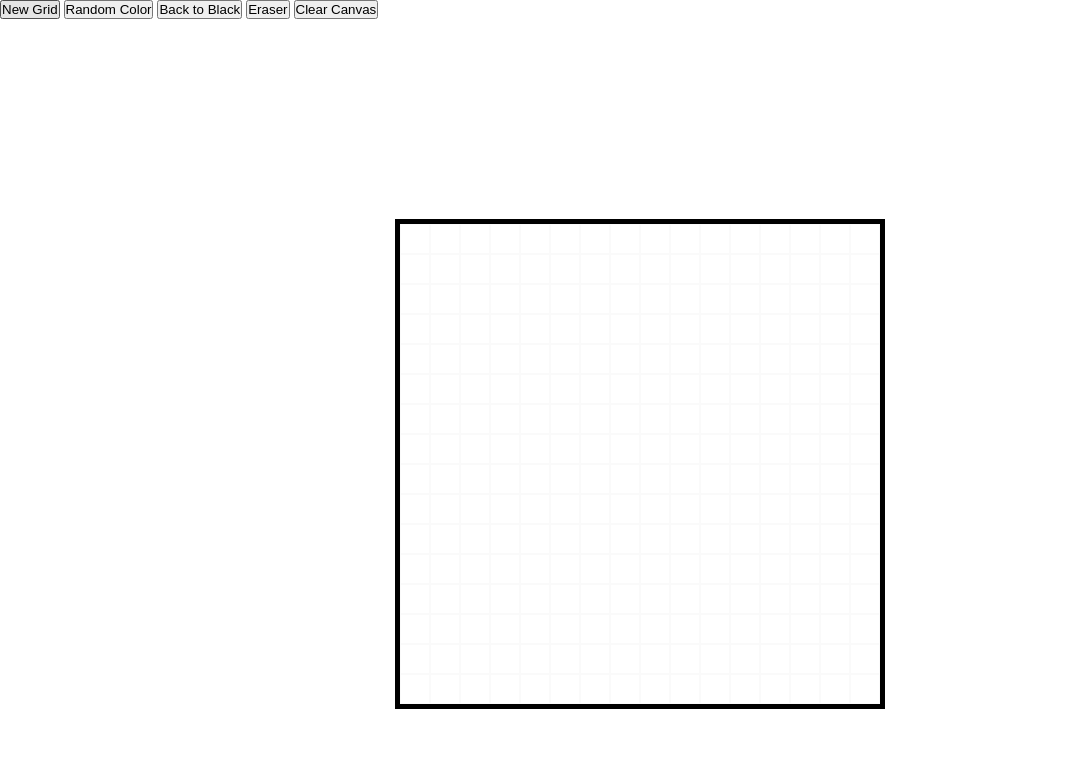
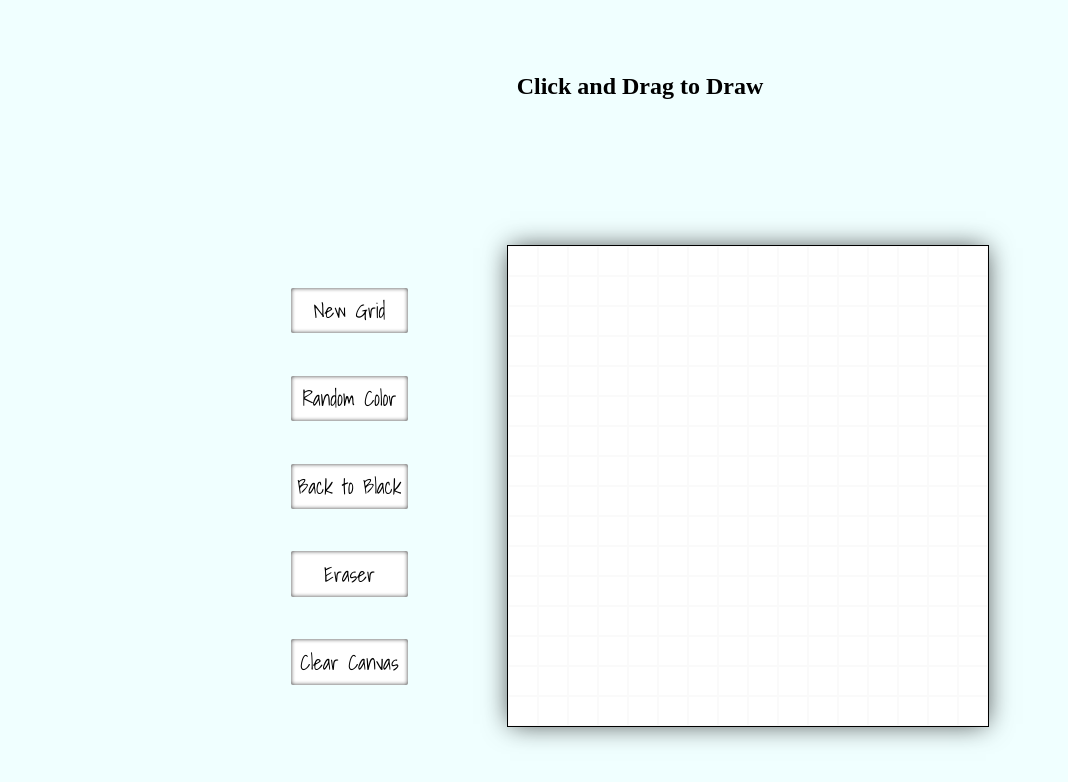
Before and after one commit to pdLeal/Etch-a-Sketch_Odin, a plain HTML site: page index.html in a window 1280 px wide. Shown: the whole page, without its empty margins (0-1068 px from the left). Drawn offline with Linux system fonts and the light colour scheme.

Commit message:
add: styles and a h2

```diff
--- a/index.html
+++ b/index.html
@@ -1,5 +1,6 @@
 <!DOCTYPE html>
 <html lang="en">
+
 <head>
     <meta charset="UTF-8">
     <meta name="viewport" content="width=device-width, initial-scale=1.0">
@@ -7,12 +8,19 @@
     <link rel="stylesheet" href="./styles.css">
     <script src="./index.js" defer></script>
 </head>
+
 <body>
-    <button id="btn-new-grid">New Grid</button>
-    <button id="btn-random-color">Random Color</button>
-    <button id="btn-back-black">Back to Black</button>
-    <button id="btn-eraser">Eraser</button>
-    <button id="btn-clear">Clear Canvas</button>
-    <div id="container"></div>
+    <main>
+        <h2>Click and Drag to Draw</h2>
+        <section class="btns-container">
+            <button id="btn-new-grid" class="btn">New Grid</button>
+            <button id="btn-random-color" class="btn">Random Color</button>
+            <button id="btn-back-black" class="btn">Back to Black</button>
+            <button id="btn-eraser" class="btn">Eraser</button>
+            <button id="btn-clear" class="btn">Clear Canvas</button>
+        </section>
+        <div id="container"></div>
+    </main>
 </body>
+
 </html>
--- a/styles.css
+++ b/styles.css
@@ -1,3 +1,5 @@
+@import url('https://fonts.googleapis.com/css2?family=Shadows+Into+Light&display=swap');
+
 html {
     box-sizing: border-box;
 }
@@ -8,16 +10,66 @@ html {
     padding: 0;
 }
 
+:root {
+    --grid-height: 482px;
+}
+
+body {
+    background-color: azure;
+    overflow: hidden;
+}
+
+h2 {
+    width: 100vw;
+    text-align: center;
+}
+
 #container {
-    width: 490px;
-    height: 490px;
+    width: var(--grid-height);
+    height: var(--grid-height);
     display: flex;
     flex-wrap: wrap;
-    border: 5px solid black;
-    margin: 200px auto;
+    border: 1px solid black;
+    box-shadow: 0px 0px 25px -3px rgba(0,0,0,0.75);
 }
 
 .grid-item {
-    background-color: white;
+    background-color: rgb(255, 255, 255);
     border: 1px solid rgba(0, 0, 0, 0.02);;
 }
+
+main {
+    height: 100vh;
+    max-width: 70%;
+    margin: 0 auto;
+    display: flex;
+    flex-wrap: wrap;
+    justify-content: space-evenly;
+    align-items: center;
+}
+
+.btns-container {
+    height: var(--grid-height);
+    display: flex;
+    flex-direction: column;
+    justify-content: space-evenly;
+}
+
+.btn {
+    font-family: 'Shadows Into Light', cursive;
+    font-size: 1.3rem;
+    padding: 0.3em;
+    border: none;
+    border-radius: 0.1em;
+    background-color: rgb(255, 255, 255);
+    box-shadow: inset 0px 0px 4px 0px rgba(0,0,0,0.75);
+    transition: 0.2s linear;
+}
+
+.btn:hover {
+    background-color: rgb(199, 189, 167);
+}
+
+.btn:active {
+    box-shadow: 11px 9px 26px -20px rgba(0,0,0,0.75);
+}
```
